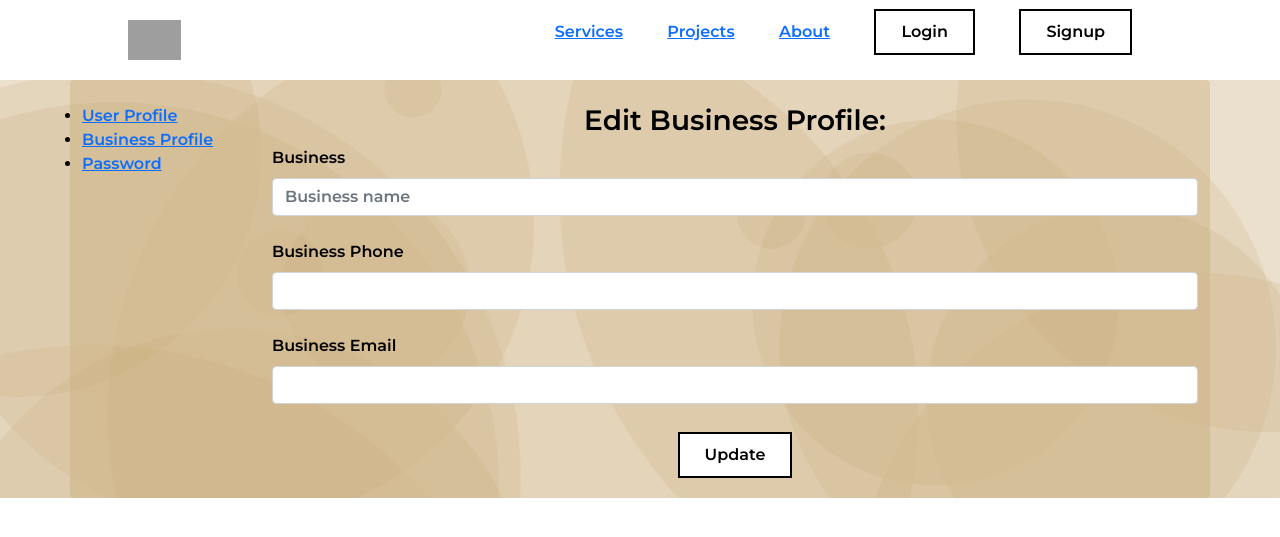
After one commit to TheOtherPC/Scholance, a Flask app: page /profile/business in a window 1280 px wide. The commit adds this page. Shown: the top 537 px of the page. Run offline with Flask 2, Linux system fonts and the light colour scheme; grey boxes are pictures that could not be loaded.

Commit message:
started jobs pages + added to profile

```diff
--- a/app.py
+++ b/app.py
@@ -1,55 +1,62 @@
-from flask import (Flask, render_template, request, redirect, session)
+import json
+
+from flask import (Flask, render_template, request, redirect, session, flash)
 import random
-import models
+
+#import dynamo
+#import models
 
 app = Flask(__name__)
 app.secret_key = "SECRET"
 
-user = {"username": "user", "password": "123"}
-team_lead = {"username": "team lead", "password": "123"}
-admin = {"username": "admin", "password": "123"}
-dolphin = {"username": "dolphin", "password": "123"}
-
+user = None
 
 @app.route('/')
-def index():
+def hello_world():
     return render_template("index.html")
+
 
 @app.route('/login', methods=["POST", "GET"])
 def login():
     if request.method == "POST":
         username = request.form.get("username")
         password = request.form.get("password")
-        if checkUser(username, password):
-            session['user'] = username
+        '''result = dynamo.query_employees(username)[0]
+        print(result)
+        global user
+        if password == result['info']['password']:
+            if result['info']['level'] == "base_user":
+                user = models.User(result['username'], result['info']['email'], result['info']['password'],
+                                   result['info']['first_name'], result['info']['last_name'], result['info']['school'],
+                                   result['info']['team'], result['info']['level'])
+            elif result['info']['level'] == "team_lead":
+                user = models.TeamLead(result['username'], result['info']['email'], result['info']['password'],
+                                       result['info']['first_name'], result['info']['last_name'],
+                                       result['info']['school'],
+                                       result['info']['team'], result['info']['level'])
+            elif result['info']['level'] == "admin":
+                user = models.Admin(result['username'], result['info']['email'], result['info']['password'],
+                                    result['info']['first_name'], result['info']['last_name'], result['info']['school'],
+                                    result['info']['team'], result['info']['level'])
+            else:
+                user = models.Dolphin(result['username'], result['info']['email'], result['info']['password'],
+                                      result['info']['first_name'], result['info']['last_name'],
+                                      result['info']['school'],
+                                      result['info']['team'], result['info']['level'])
+
+            session['user'] = user.username
             return redirect('/dashboard')
-        return "<h1>Incorrect Login</h1>"
+        return "<h1>Incorrect Login</h1>"'''
     return render_template("login.html")
-
-@app.route('/profile', methods=["POST", "GET"])
-def profile():
-    return render_template("profile.html")
-
-def checkUser(username, password):
-    if (username == user['username'] and password == user['password']) or (
-            username == team_lead['username'] and password == team_lead['password']) or (
-            username == admin['username'] and password == admin['password']) or (
-            username == dolphin['username'] and password == dolphin['password']):
-        return True
-    return False
-
-
-def checkDashBoard():
-    if 'user' in session and (session['user'] == user['username'] or session['user'] == team_lead['username'] or session['user'] == admin['username'] or session['user'] == dolphin['username']):
-        return True
-    return False
 
 
 @app.route('/dashboard')
 def dashboard():
-    if checkDashBoard():
-   # if 'user' in session and session['user'] == user['username']:
-        return "<h1>Dashboard</h1>"
+    if user is None:
+        exit
+    else:
+        if 'user' in session and session['user'] == user.username:
+            return "<h1>Dashboard</h1>"
     return "<h1>Not Logged In</h1>"
 
 
@@ -58,18 +65,34 @@ def logout():
     session.pop("user")
     return redirect("/login")
 
+@app.route('/profile/user')
+def user_profile():
+    return render_template("profile/user-profile.html")
+
+@app.route('/profile/business')
+def business_profile():
+    return render_template("profile/business-profile.html")
+
+@app.route('/profile/password')
+def password():
+    return render_template("profile/password.html")
+
+@app.route("/jobs")
+def jobs():
+    return render_template("jobs/jobs.html")
+
+@app.route("/jobs/post", methods=["POST", "GET"])
+def postjob():
+    if request.method == "POST":
+        flash("Job posted successfully!", "info")
+        return redirect(request.url)
+    return render_template("jobs/post-job.html")
+
 
 @app.route('/signup', methods=["POST", "GET"])
 def signup():
-    if request.method == "POST":
-        new_user = models.User(random.randint(0, 999999), request.form.get("email"), request.form.get("username"),
-                               request.form.get("password"), request.form.get("school"), "NULL")
-        if new_user.username != user['username']:
-            print("put new_user in mongo")
-            return redirect('/login')
-        return "<h1>Username Taken</h1>"
     return render_template("signup.html")
 
 
 if __name__ == '__main__':
-    app.run(port=6969, debug=True)
+    app.run(debug=True, port=6969)
--- a/static/css/styles.css
+++ b/static/css/styles.css
@@ -31,9 +31,16 @@ header {
 }
 
 .profile-main-bg {
-    background-color:rgba(202, 172, 123, 0.75);
+    background-color:rgba(202, 172, 123, 0.4);
 }
 
+.info {
+    padding: 50px;
+    background-color: rgba(202, 172, 123, 0.4);
+    color: rgba(202, 172, 123, 1);
+    font-size: 3ch;
+    text-align: center;
+}
 
 main {
     min-height: 100%;
@@ -106,6 +113,10 @@ background: -webkit-linear-gradient(to right, #fccb90, #ff9022);
 background: linear-gradient(to right, #fccb90, #ff9022);
 }
 
+.job-post {
+    margin: 0;
+}
+
 input:focus, input:active, button:focus, button:active {
     outline: solid rgba(202, 172, 123, 1) 2px !important;
     box-shadow: none !important;
--- /dev/null
+++ b/static/javascript/jobs_display.js
@@ -0,0 +1 @@
+// will read all the job entries from the database and append it to the page.
--- /dev/null
+++ b/templates/profile/business-profile.html
@@ -0,0 +1,60 @@
+<!DOCTYPE html>
+<html lang="en">
+<head>
+    <meta charset="UTF-8">
+    <meta http-equiv="X-UA-Compatible" content="IE=edge">
+    <meta name="viewport" content="width=device-width, initial-scale=1.0">
+    <link rel="stylesheet" type="text/css" href="/static/css/styles.css">
+    <link href="https://cdn.jsdelivr.net/npm/bootstrap@5.0.2/dist/css/bootstrap.min.css" rel="stylesheet" integrity="sha384-EVSTQN3/azprG1Anm3QDgpJLIm9Nao0Yz1ztcQTwFspd3yD65VohhpuuCOmLASjC" crossorigin="anonymous">
+    <title>Scholance</title>
+</head>
+<body>
+    <section class="bg-main2">
+    <header>
+        <img class="logo" src="./logo.png" alt="logo">
+        <nav>
+            <ul class="nav_links">
+                <li><a href="#">Services</a></li>
+                <li><a href="#">Projects</a></li>
+                <li><a href="#">About</a></li>
+                <li><a class="cta" href="login"><button>Login</button></a></li>
+                <li><a class="cta" href="#"><button>Signup</button></a></li>
+            </ul>
+        </nav>
+    </header>
+
+    <div class="container rounded profile-main-bg">
+        <div class="row">
+            <ul class="col-2 mt-4" >
+                <li><a href="user">User Profile</a></li>
+                <li><a href="business">Business Profile</a></li>
+                <li><a href="password">Password</a></li>
+            </ul>
+            <div class="col-10 mt-4" >
+                <h3 class="text-center">Edit Business Profile:</h3>
+                <form>
+                    <div class="form-outline mb-4">
+                        <label class="form-label" for="business">Business</label>
+                        <input placeholder="Business name" type="business" id="business" class="form-control" />
+                    </div>
+
+                    <div class="form-outline mb-4">
+                        <label class="form-label" for="business_phone">Business Phone</label>
+                        <input type="business_phone" id="business_phone" class="form-control" />
+                    </div>
+
+                    <div class="form-outline mb-4">
+                        <label class="form-label" for="business_email">Business Email</label>
+                        <input type="business_email" id="business_email" class="form-control" />
+                    </div>
+                    <div class="text-center pt-1 pb-1">
+                      <button class="fa-lg mb-3" type="update">Update</button>
+                    </div>
+                  </form>
+            </div>
+        </div>
+    </div>
+</section>
+    <script defer src="main.js"></script>
+</body>
+</html>
```
Also changed, not shown: data.json (added, +26 -0 lines), models.py (+32 -30 lines), templates/jobs/jobs.html (renamed from templates/index.html, +4 -8 lines), templates/jobs/post-job.html (added, +81 -0 lines), templates/profile/password.html (added, +61 -0 lines), templates/profile/user-profile.html (renamed from templates/profile.html, +6 -15 lines).
